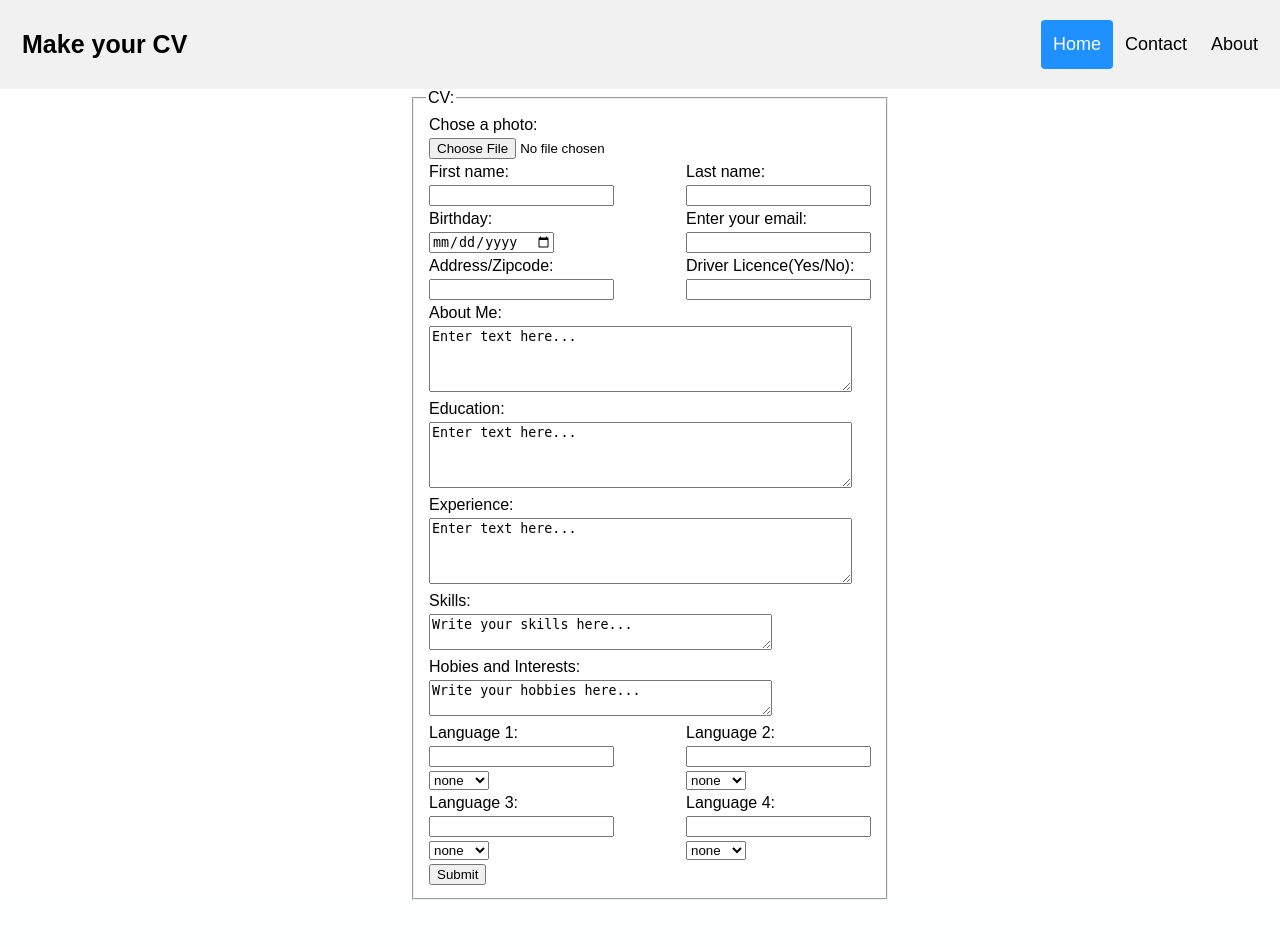
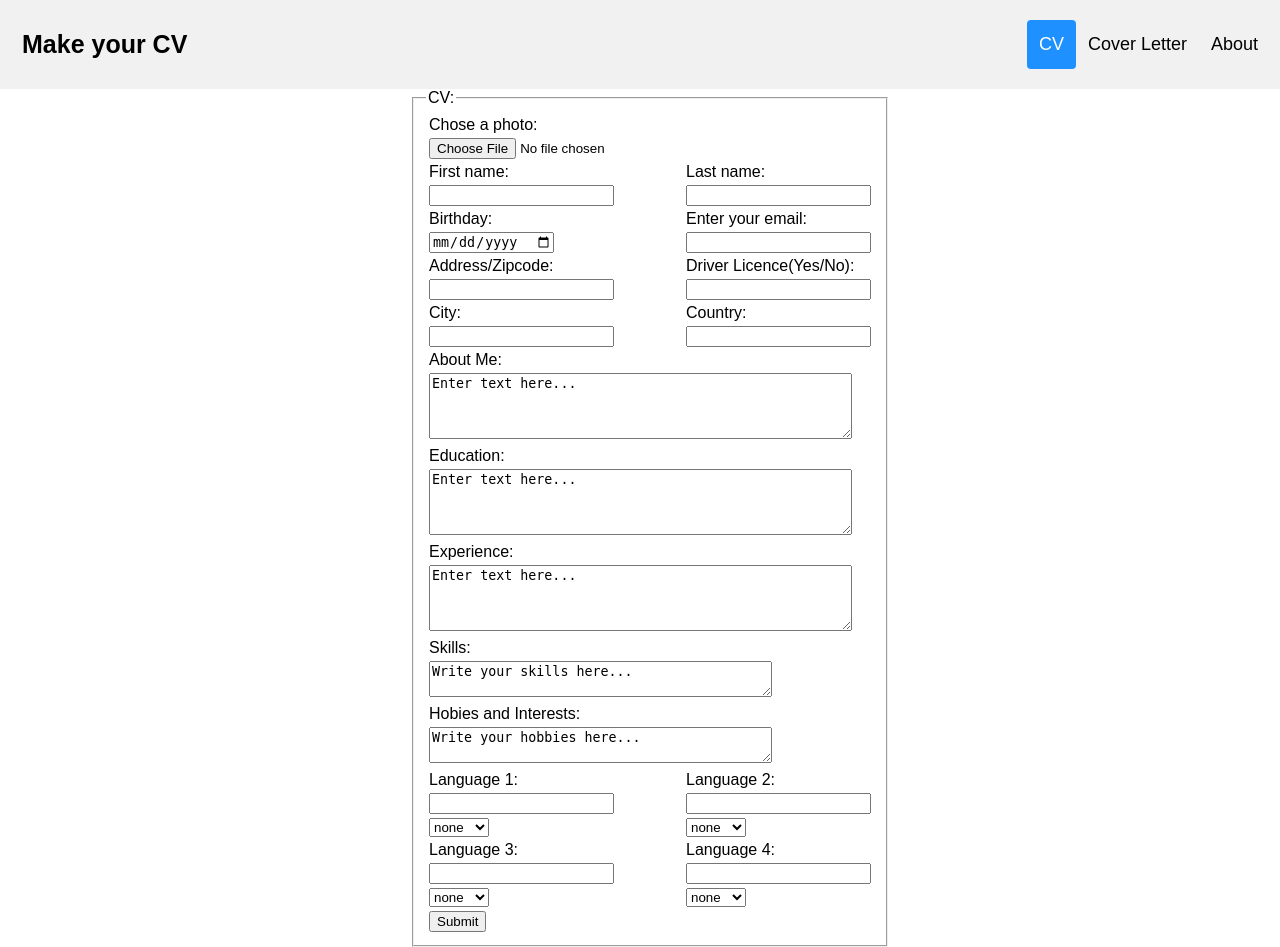
Before and after one commit to elvirmisini/Flask_app, a Flask app: page /second in a window 1280 px wide. Before the commit the page ends 900 px from the top, so only its background shows below. Run offline with Flask 2, Linux system fonts and the light colour scheme.

Commit message:
Cover letter, about page.

```diff
--- a/main.py
+++ b/main.py
@@ -22,6 +22,16 @@ def second():
 
     return Page.second()
 
+@app.route("/third",methods = ['POST', 'GET'])
+def third():
+
+    return Page.third()
+
+@app.route("/about",methods = ['POST', 'GET'])
+def about():
+
+    return Page.about()
+
 @app.route("/pdfCV",methods = ['POST', 'GET'])
 def pdf_template():
 
--- a/pages.py
+++ b/pages.py
@@ -30,6 +30,12 @@ class Page(object):
 
     def second(self):
         return render_template('second.html')
+
+    def third(self):
+        return render_template('third.html')
+
+    def about(self):
+        return render_template('about.html')
 
     def pdf_generate(self):
         if request.method == 'POST':
--- a/templates/second.html
+++ b/templates/second.html
@@ -67,9 +67,9 @@ margin:auto;
 <div class="header">
   <a href="#default" class="logo">Make your CV</a>
   <div class="header-right">
-    <a class="active" href="#home">Home</a>
-    <a href="#contact">Contact</a>
-    <a href="#about">About</a>
+    <a class="active" href="/second">CV</a>
+    <a href="/third">Cover Letter</a>
+    <a href="/about">About</a>
   </div>
 </div>
 
@@ -109,6 +109,15 @@ margin:auto;
               <td>    <input type="text" id="address" name="address" ><br></td>
               <td>    <input type="text" id="DriverLicence" name="DriverLicence" ></td>
           </tr>
+          <tr>
+              <td>    <label for="city">City:</label><br></td>
+              <td>    <label for="country">Country:</label><br></td>
+          </tr>
+          <tr>
+              <td>    <input type="text" id="city" name="city" ><br></td>
+              <td>    <input type="text" id="country" name="country" ><br></td>
+          </tr>
+
 
           <tr>
               <td><label for="AboutMe">About Me:</label></td>
```
